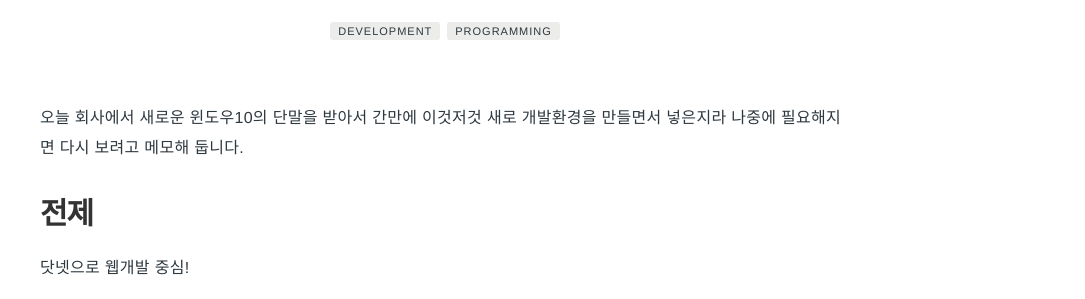
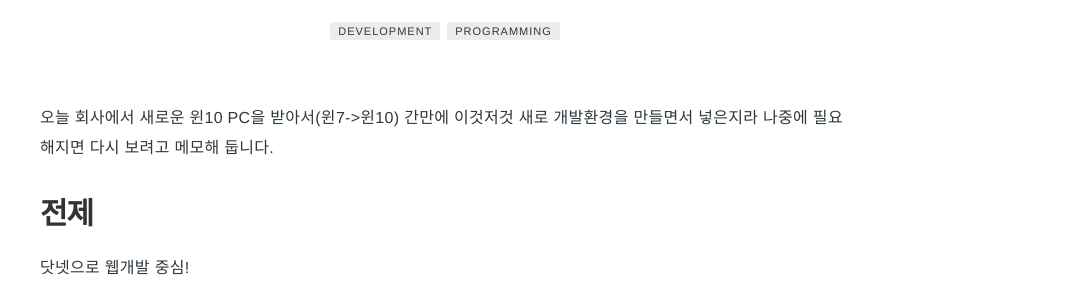
Before and after one commit to Pie001/pie001.github.io, a Jekyll site: the page built from _posts/2018-05-31-010.md, in a window 1280 px wide. Shown: the part 331-630 px from the top of the page, without its empty margins (195-1280 px from the left). Built offline with Jekyll 4.4.1, drawn with Linux system fonts in a browser that asks for light colours; comment, search, counter and statistics services are not loaded.

Commit message:
Update 2018-05-31-010.md

```diff
--- a/_posts/2018-05-31-010.md
+++ b/_posts/2018-05-31-010.md
@@ -14,7 +14,7 @@ author: pie
 description: 새 컴퓨터 세팅시의 필수 프로그램들
 ---
 
-오늘 회사에서 새로운 윈도우10의 단말을 받아서 간만에 이것저것 새로 개발환경을 만들면서 넣은지라 나중에 필요해지면 다시 보려고 메모해 둡니다.
+오늘 회사에서 새로운 윈10 PC을 받아서(윈7->윈10) 간만에 이것저것 새로 개발환경을 만들면서 넣은지라 나중에 필요해지면 다시 보려고 메모해 둡니다.
 
 # 전제
 닷넷으로 웹개발 중심!
```
